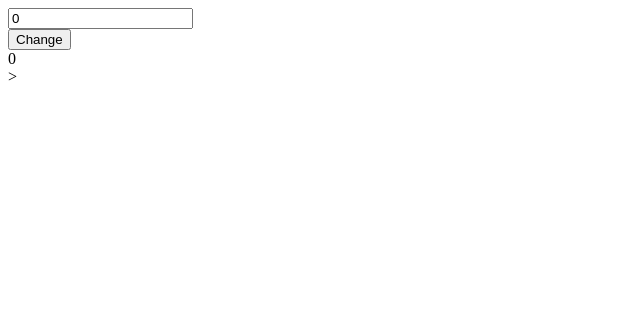
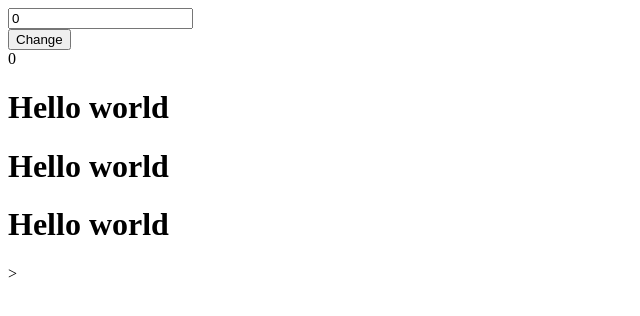
Before and after one commit to Kirttinath/Code-World, a React (Vite) app in the folder reacthooks/: page / in a window 1280 px wide. Shown: the top 316 px of the page, without its empty margins (0-640 px from the left). Built offline with nearby package versions, Linux system fonts and the light colour scheme.

Commit message:
How to put a component in same file without importing it

```diff
--- a/reacthooks/src/User.jsx
+++ b/reacthooks/src/User.jsx
@@ -1,6 +1,6 @@
 import React from "react";
 
-function App() {
+function User() {
   return (
     <>
     <h1>Hello world</h1>
@@ -8,4 +8,4 @@ function App() {
   )
 }
 
-export default App;
+export default User;
--- a/reacthooks/src/main.jsx
+++ b/reacthooks/src/main.jsx
@@ -1,10 +1,21 @@
 import React from 'react'
 import ReactDOM from 'react-dom/client'
-//import User from './User.jsx'
 import App from './App.jsx'
+
 
 ReactDOM.createRoot(document.getElementById('root')).render(
   <React.StrictMode>
     <App />
+    <User/>
+    <User/>
+    <User/>
   </React.StrictMode>
 )
+
+function User() {
+  return (
+    <>
+    <h1>Hello world</h1>
+    </>
+  )
+}
```
